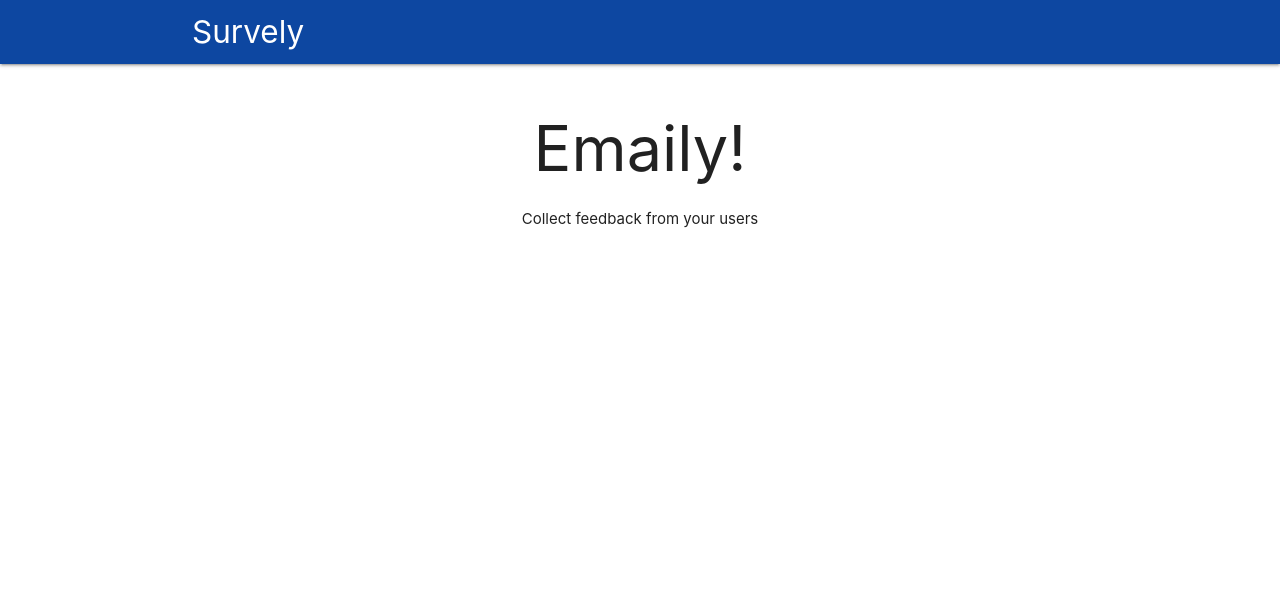
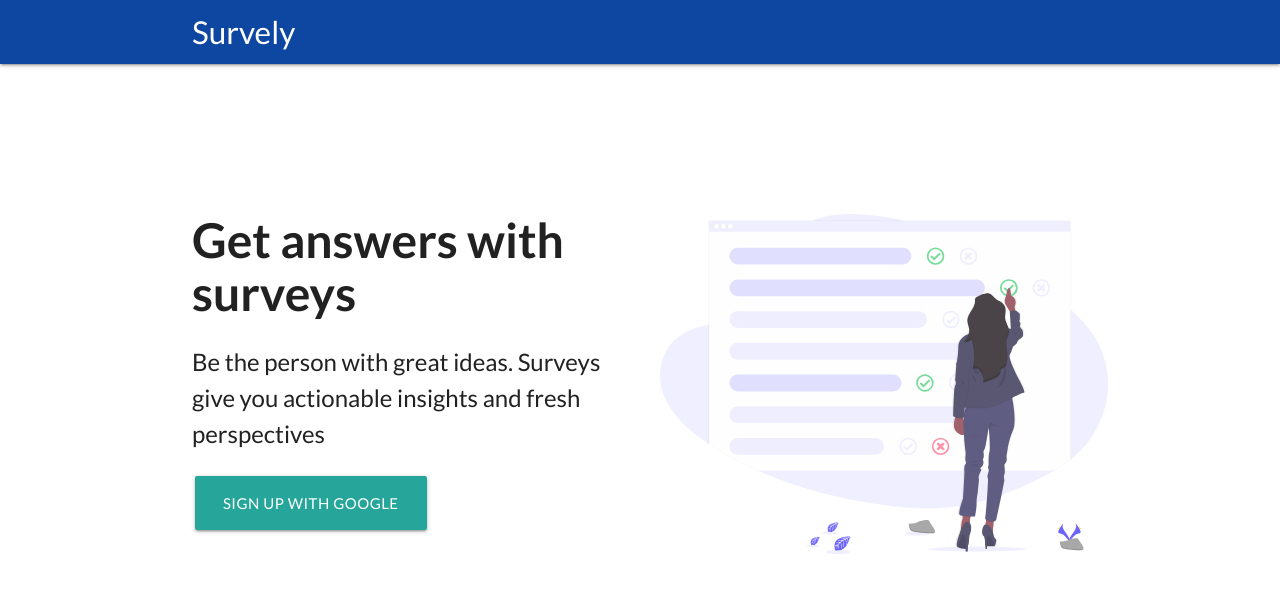
Before and after one commit to chuzksy-codeactive/Survely, a React (Create React App) app in the folder client/: page / in a window 1280 px wide. Shown: the top 592 px of the page. Built offline with nearby package versions, Linux system fonts and the light colour scheme; no server answers.

Commit message:
add a landing page and make some changes

```diff
--- a/client/public/index.html
+++ b/client/public/index.html
@@ -13,6 +13,7 @@
       user's mobile device or desktop. See https://developers.google.com/web/fundamentals/web-app-manifest/
     -->
   <link rel="manifest" href="%PUBLIC_URL%/manifest.json" />
+  <link href="https://fonts.googleapis.com/css2?family=Lato:wght@400;700&display=swap" rel="stylesheet">
   <link href="https://fonts.googleapis.com/icon?family=Material+Icons" rel="stylesheet">
   <!--
       Notice the use of %PUBLIC_URL% in the tags above.
--- a/client/src/components/Dashboard.js
+++ b/client/src/components/Dashboard.js
@@ -4,7 +4,7 @@ import SurveyList from './surveys/SurveyList';
 
 const Dashboard = () => {
   return (
-    <div className="container">
+    <div className="container" style={{ marginTop: "50px" }}>
       <SurveyList />
       <div className="fixed-action-btn">
         <Link to="/surveys/new" className="btn-floating btn-large red">
--- a/client/src/components/Header.js
+++ b/client/src/components/Header.js
@@ -21,7 +21,7 @@ class Header extends Component {
   render() {
     console.log(this.props.auth);
     return (
-      <nav className="blue darken-4" style={{marginBottom: "50px"}}>
+      <nav className="blue darken-4">
         <div className="container">
           <div className="nav-wrapper">
             <Link to={this.props.auth ? "/surveys" : "/"} className="left brand-logo">
--- a/client/src/components/Landing.js
+++ b/client/src/components/Landing.js
@@ -1,12 +1,31 @@
-import React from 'react'
+import React from 'react';
+import { Link } from 'react-router-dom';
 
-const Landing = () => {
+import '../../src/styles/Landing.css';
+import { connect } from 'react-redux';
+
+const Landing = (props) => {
   return (
-    <div style={{ textAlign: "center"}} className="container">
-      <h1>Emaily!</h1>
-      <p>Collect feedback from your users</p>
+    <div className="container main" style={{ marginTop: "50px" }}>
+      <div className="landing">
+        <div className="landing-left">
+          <h3>Get answers with surveys</h3>
+          <p>Be the person with great ideas. Surveys give you actionable insights and fresh perspectives</p>
+
+          <div className="buttons">
+            {props.auth && <Link to="/surveys/new" className="waves-effect waves-light btn-large">Get Started</Link>} &nbsp;
+            {!props.auth && <a href="/auth/google" className="waves-effect waves-light btn-large">Sign up with Google</a>}
+          </div>
+        </div>
+        <div className="landing-right"></div>
+      </div>
     </div>
+
   )
 }
 
-export default Landing;
+const mapStateToProps = ({ auth }) => {
+  return { auth }
+}
+
+export default connect(mapStateToProps)(Landing);
--- a/client/src/components/surveys/SurveyForm.js
+++ b/client/src/components/surveys/SurveyForm.js
@@ -16,7 +16,7 @@ class SurveyForm extends React.Component {
 
   render() {
     return (
-      <div className="container">
+      <div className="container" style={{ marginTop: "50px" }}>
         <form onSubmit={this.props.handleSubmit(this.props.onSurveySubmit)}>
           {this.renderFields()}
           <Link to="/surveys" className="red btn-flat white-text">
--- a/client/src/components/surveys/SurveyFormReview.js
+++ b/client/src/components/surveys/SurveyFormReview.js
@@ -16,7 +16,7 @@ const SurveyFormReview = ({ onCancel, formValues, submitSurvey, history }) => {
   })
 
   return (
-    <div className="container">
+    <div className="container" style={{ marginTop: "50px" }}>
       <h5>Please confirm your entries</h5>
       {reviewFields}
       <button
--- a/client/src/components/surveys/SurveyNew.js
+++ b/client/src/components/surveys/SurveyNew.js
@@ -18,7 +18,7 @@ class SurveyNew extends React.Component {
 
   render() {
     return (
-      <div className="container">
+      <div className="container" style={{ marginTop: "50px" }}>
         {this.renderContent()}
       </div>
     )
--- /dev/null
+++ b/client/src/styles/Landing.css
@@ -0,0 +1,45 @@
+.landing {
+  display: grid;
+  grid-template-columns: repeat(2, 50%);
+  grid-template-rows: auto;
+  grid-column-gap: 20px;
+  height: 80vh;
+}
+
+.landing-right {
+  background: url("../img/preferences.svg");
+  background-size: 100%;
+  background-repeat: no-repeat;
+}
+
+.main {
+  display: flex;
+  flex-direction: column;
+  justify-content: center;
+  padding-top: 100px;
+}
+
+.buttons {
+  margin-top: auto;
+}
+
+#root {
+  font-family: "Lato", sans-serif;
+}
+
+.landing-left {
+  display: flex;
+  flex-direction: column;
+  height: 35%;
+}
+
+.landing-left h3 {
+  font-weight: 700;
+  font-size: 48px;
+  margin: 0 !important;
+}
+
+.landing-left p {
+  font-weight: 400;
+  font-size: 24px;
+}
```
Also changed, not shown: client/src/img/customer.svg (added), client/src/img/preferences.svg (added).
